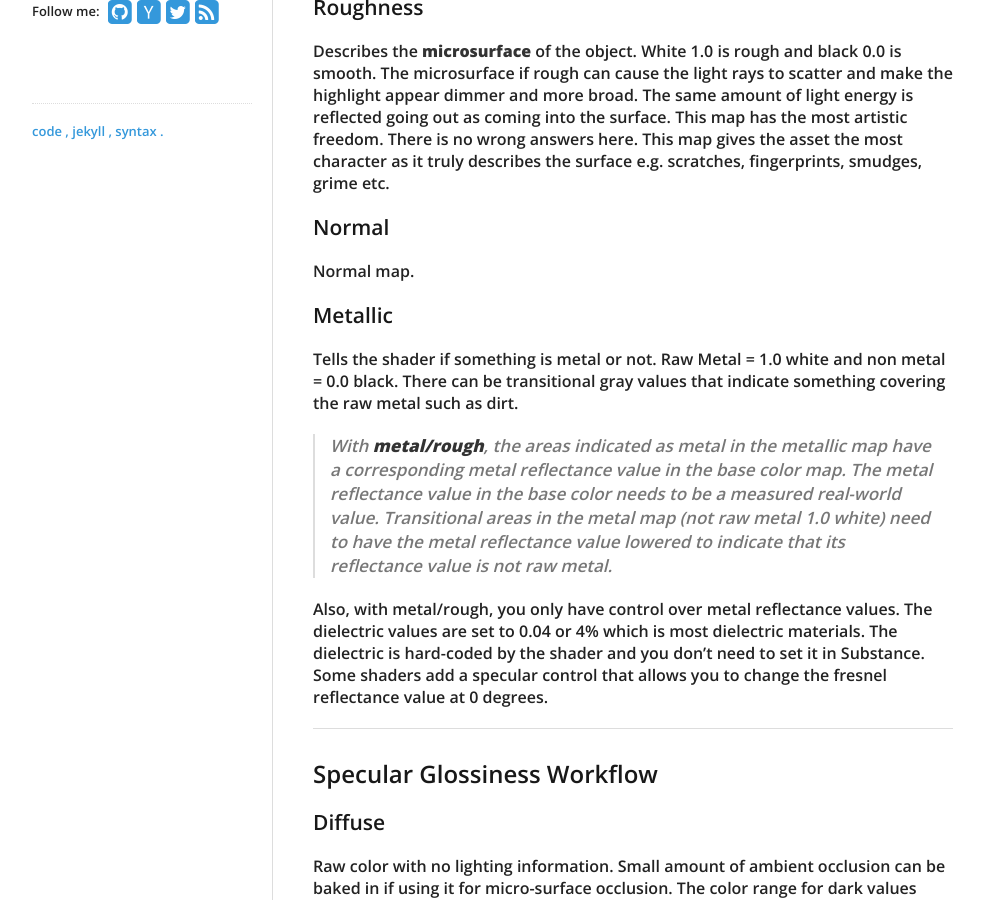
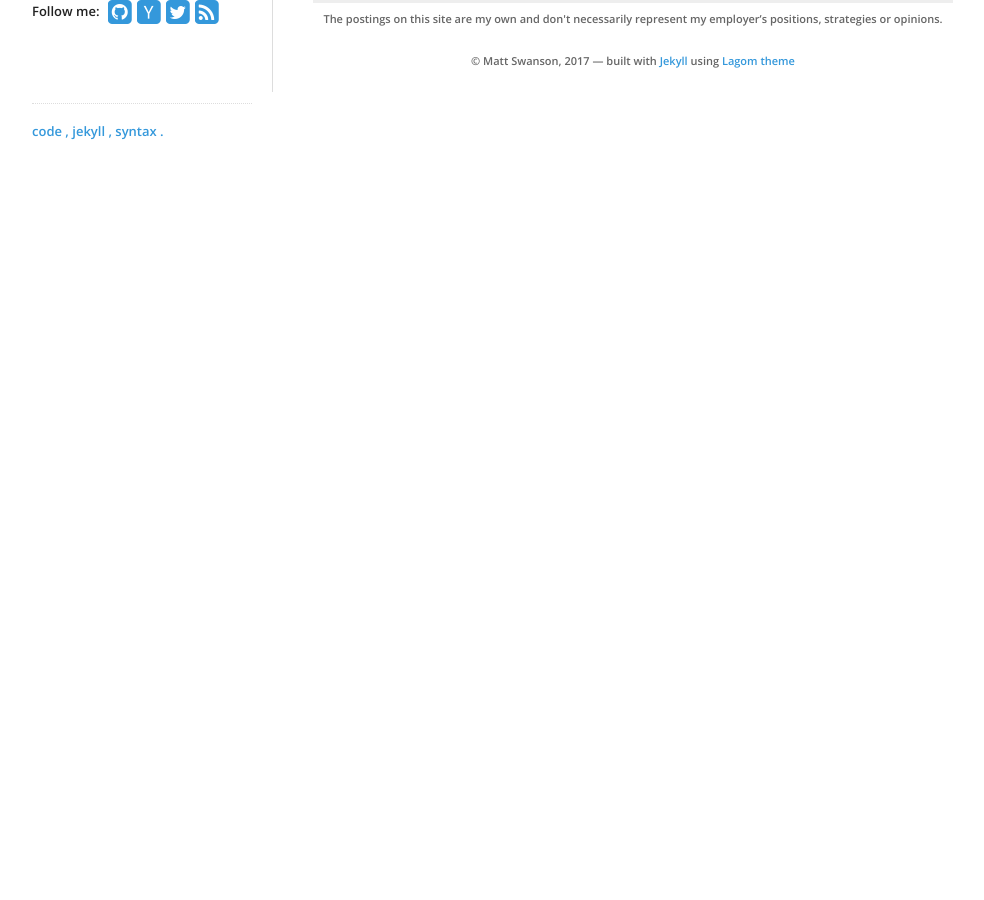
Before and after one commit to yoann01/ktmd, a Jekyll site: the page built from _posts/2017-08-23-PBR-Workflow.md, in a window 1280 px wide and 900 px high, scrolled down 422 px. Shown: the whole window, without its empty margins (138-1122 px from the left). Built offline with Jekyll 4.4.1, drawn with Linux system fonts in a browser that asks for light colours; nearby versions of some CDN libraries; after the commit the page ends 907 px from its top, so only the background shows below that; some of the changed text lies outside the part shown.

Commit message:
first commit

```diff
--- a/_posts/2017-08-23-PBR-Workflow.md
+++ b/_posts/2017-08-23-PBR-Workflow.md
@@ -6,51 +6,3 @@ categories:
 - blog
 ---
 # PBR Spec/Rough and Rough/Metal Workflow
-
-## Metal Rough Worfkow
-
-### Base Color
-
-Raw color with no lighting information. Small amount of ambient occlusion can be baked in if using it for micro-surface occlusion. The color range for dark values should stay within 30-50 RGB. Never have dark values bellow 30 RGB. The brightest color value should not go above 240 RGB.
-
-### Roughness
-
-Describes the **microsurface** of the object. White 1.0 is rough and black 0.0 is smooth. The microsurface if rough can cause the light rays to scatter and make the highlight appear dimmer and more broad. The same amount of light energy is reflected going out as coming into the surface. This map has the most artistic freedom. There is no wrong answers here. This map gives the asset the most character as it truly describes the surface e.g. scratches, fingerprints, smudges, grime etc.
-
-### Normal
-
-Normal map.
-
-### Metallic
-
-Tells the shader if something is metal or not. Raw Metal = 1.0 white and non metal = 0.0 black. There can be transitional gray values that indicate something covering the raw metal such as dirt.
-
->  With **metal/rough**, the areas indicated as metal in the metallic map have a corresponding metal reflectance value in the base color map. The metal reflectance value in the base color needs to be a measured real-world value. Transitional areas in the metal map (not raw metal 1.0 white) need to have the metal reflectance value lowered to indicate that its reflectance value is not raw metal.
-
-Also, with metal/rough, you only have control over metal reflectance values. The dielectric values are set to 0.04 or 4% which is most dielectric materials. The dielectric is hard-coded by the shader and you don’t need to set it in Substance. Some shaders add a specular control that allows you to change the fresnel reflectance value at 0 degrees.
-
----
-
-## Specular Glossiness Workflow
-
-### Diffuse
-
-Raw color with no lighting information. Small amount of ambient occlusion can be baked in if using it for micro-surface occlusion. The color range for dark values should stay within 30-50 RGB. Never have dark values below 30 RGB. The brightest color value should not go above 240 RGB.
-
-###Glossiness
-
-This map is the **inverse of the roughness map**. White 1.0 is smooth and 0.0 black is rough. Describes the microsurface of the object. The microsurface if rough can cause the light rays to scatter and make the highlight appear dimmer and more broad. The same amount of light energy is reflected going out as coming into the surface. This map has the most artistic freedom. There is no wrong answers here. This map gives the asset the most character as it truly describes the surface e.g. scratches, fingerprints, smudges, grime etc.
-
-###Specular
-
-This map contains the reflectance information for both metal and dielectrics (non metal) surfaces. This is a key difference in the metal/rough and spec/gloss workflows. The same rules apply. You need to use measured values for metals and most all dielectrics will fall with the 0.04 - 4% range. If there is dirt on the metal, the reflectance value needs to be lowered as well. However, you can add different values in the specular map for dielectric materials since you have control to author the map.
-
-##Normal
-
-Normal map
-
----
-
-Thanks to:
-
-Wes McDermott [allegorithmic ](https://www.allegorithmic.com/)
```
